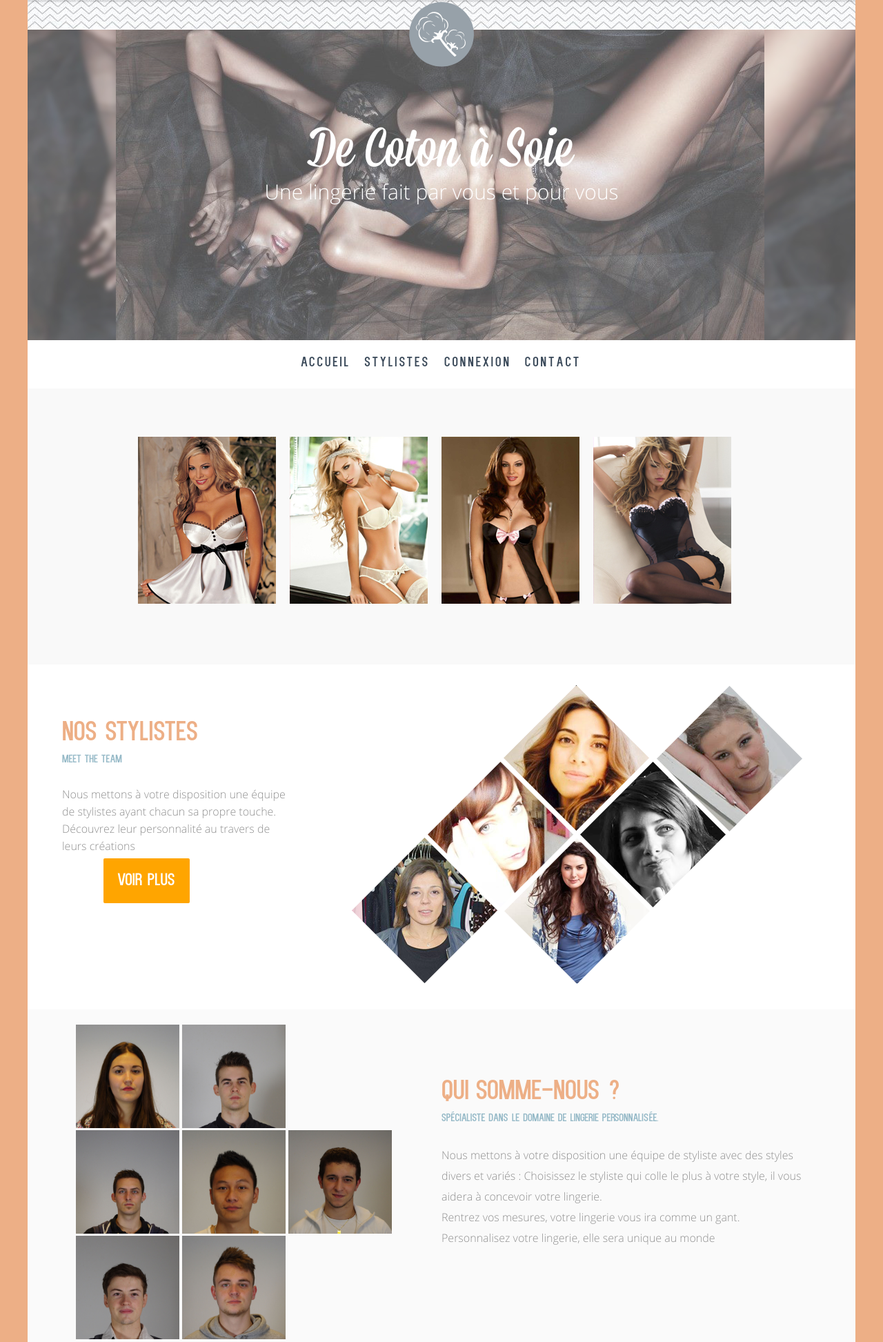
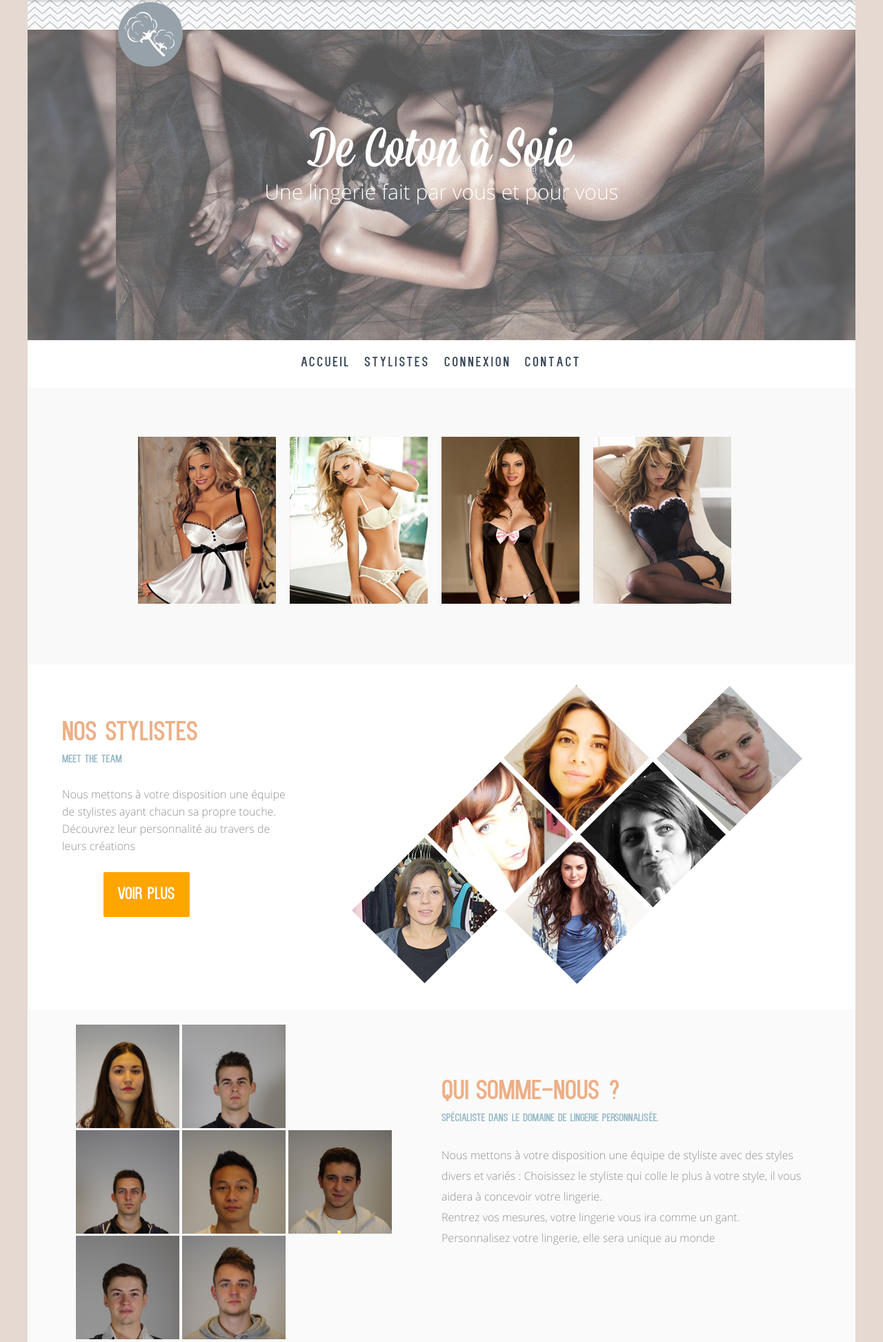
Before and after one commit to SNYdev/DeCotonASoi, a PHP site: page /DeCotonASoi/ in a window 1280 px wide. Shown: the top 1945 px of the page at 69% size. Run offline with PHP 8.4, Linux system fonts and the light colour scheme.

Commit message:
complete css index

```diff
--- a/vue/css/style.css
+++ b/vue/css/style.css
@@ -15,7 +15,7 @@
 
 body{
 	height: 2050px;
-	background-color: #edaf86;
+	background-color: #e5d9d1;
 }
 
 	.main{
@@ -30,11 +30,10 @@ body{
 		.header{
 			height: 43px;
 			background-image: url(../img/motifhead.jpg);
-			text-align: center;
 		}
 
 			#logosHeader{
-				/*padding-left: 128px;*/
+				padding-left: 128px;
 			}
 
 		.banner{
@@ -145,6 +144,7 @@ body{
 					font-weight: lighter;
 					line-height: 25px;
 					color: #909090;
+					padding-bottom: 20px;
 				}
 
 			.imgStylist{
@@ -230,7 +230,7 @@ body{
 
 				.txtBegin{
 					float: left;
-					padding-left: 180px;
+					padding-left: 203px;
 				}
 
 					.titleBegin{
@@ -257,6 +257,7 @@ body{
 						font-size: 25px;
 						color: white;
 						border-radius: 2px;
+						cursor: pointer;
 					}
 
 					.areaBegin{
```
